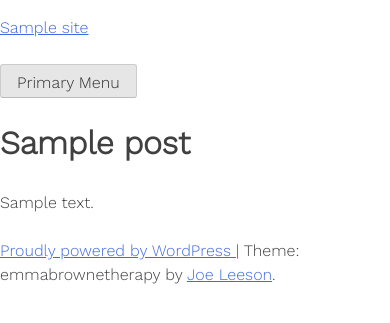
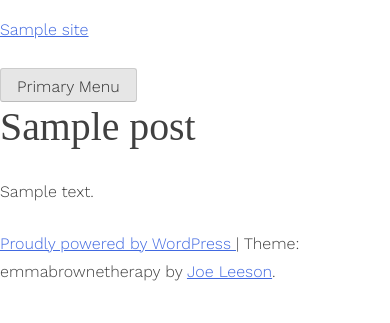
Before and after one commit to jaleeson11/emmabrownetherapy, a WordPress theme: template page.php in a window 390 px wide. Shown: the top 323 px of the page. Run offline with PHP 8.4 and a stand-in for WordPress, Linux system fonts and the light colour scheme; the site name, menu and one post (Sample post) are stand-ins, and other content is empty; style sheets or scripts are compiled from the project's sources; some libraries are stand-ins or nearby versions; some web fonts are replaced.

Commit message:
Added responsive typography

```diff
--- a/sass/abstracts/variables/_typography.scss
+++ b/sass/abstracts/variables/_typography.scss
@@ -2,5 +2,25 @@ $font__main: "WorkSans-Light", sans-serif;
 $font__secondary: "Forum-Regular", serif;
 $font__code: monaco, consolas, "Andale Mono", "DejaVu Sans Mono", monospace;
 $font__pre: "Courier 10 Pitch", courier, monospace;
-$font__line-height-body: 1.5;
+$font__line-height-body: 1.75;
+$font__line-height-heading: 1.3;
 $font__line-height-pre: 1.6;
+
+:root {
+    --font-size: 100%;
+    --font-size-base: 1rem;
+    --font-ratio: 1.2;
+    --font-ratio-lg: 1.333;
+    --font-size-small: calc(var(--font-size-base) / var(--font-ratio));
+    --font-size-h5: calc(var(--font-size-base) * var(--font-ratio));
+    --font-size-h4: calc(var(--font-size-h5) * var(--font-ratio));
+    --font-size-h3: calc(var(--font-size-h4) * var(--font-ratio));
+    --font-size-h2: calc(var(--font-size-h3) * var(--font-ratio));
+    --font-size-h1: calc(var(--font-size-h2) * var(--font-ratio));
+  }
+
+  @include media-breakpoint-up(md) {
+    :root {
+        --font-ratio: var(--font-ratio-lg);
+    }
+  }
--- a/sass/base/typography/_headings.scss
+++ b/sass/base/typography/_headings.scss
@@ -1,8 +1,25 @@
-h1,
-h2,
-h3,
-h4,
-h5,
-h6 {
-	clear: both;
+.h1, h1,
+.h2, h2,
+.h3, h3,
+.h4, h4,
+.h5, h5 {
+	margin: 3rem 0 1.38rem;
+	font-family: $font__secondary;
+	font-weight: normal;
+	line-height: $font__line-height-heading;
 }
+
+.h1, h1 {
+	margin-top: 0;
+	font-size: var(--font-size-h1);
+}
+
+.h2, h2 {font-size: var(--font-size-h2);}
+
+.h3, h3 {font-size: var(--font-size-h3);}
+
+.h4, h4 {font-size: var(--font-size-h4);}
+
+.h5, h5 {font-size: var(--font-size-h5);}
+
+.small, small {font-size: var(--font-size-small);}
--- a/sass/base/typography/_typography.scss
+++ b/sass/base/typography/_typography.scss
@@ -1,3 +1,5 @@
+html {font-size: var(--font-size);}
+
 body,
 button,
 input,
@@ -10,5 +12,9 @@ textarea {
 	line-height: $font__line-height-body;
 }
 
+@include media-breakpoint-up(xl) {
+	html {font-size: calc(var(--font-size) * 1.25);}
+}
+
 @import "headings";
 @import "copy";
```
